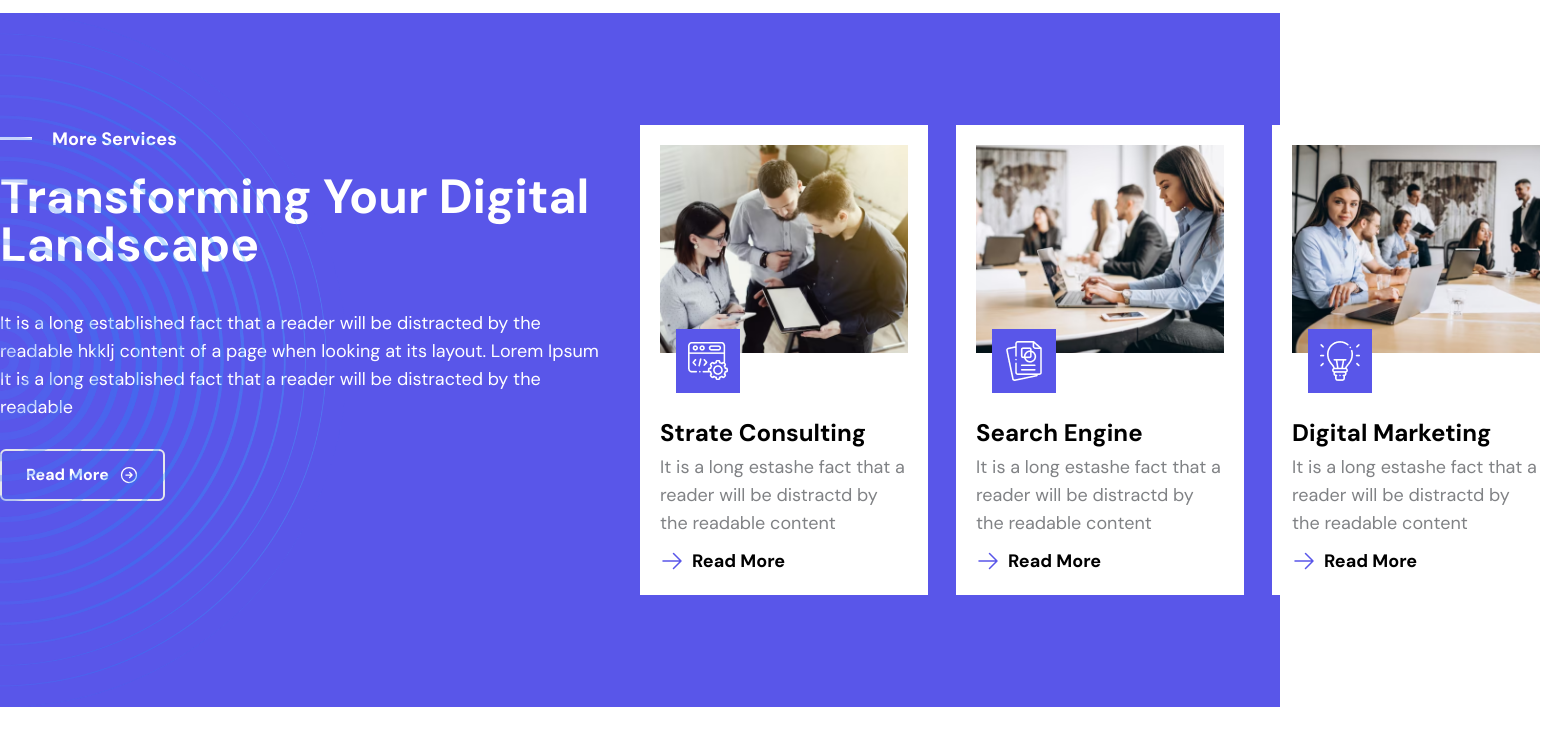
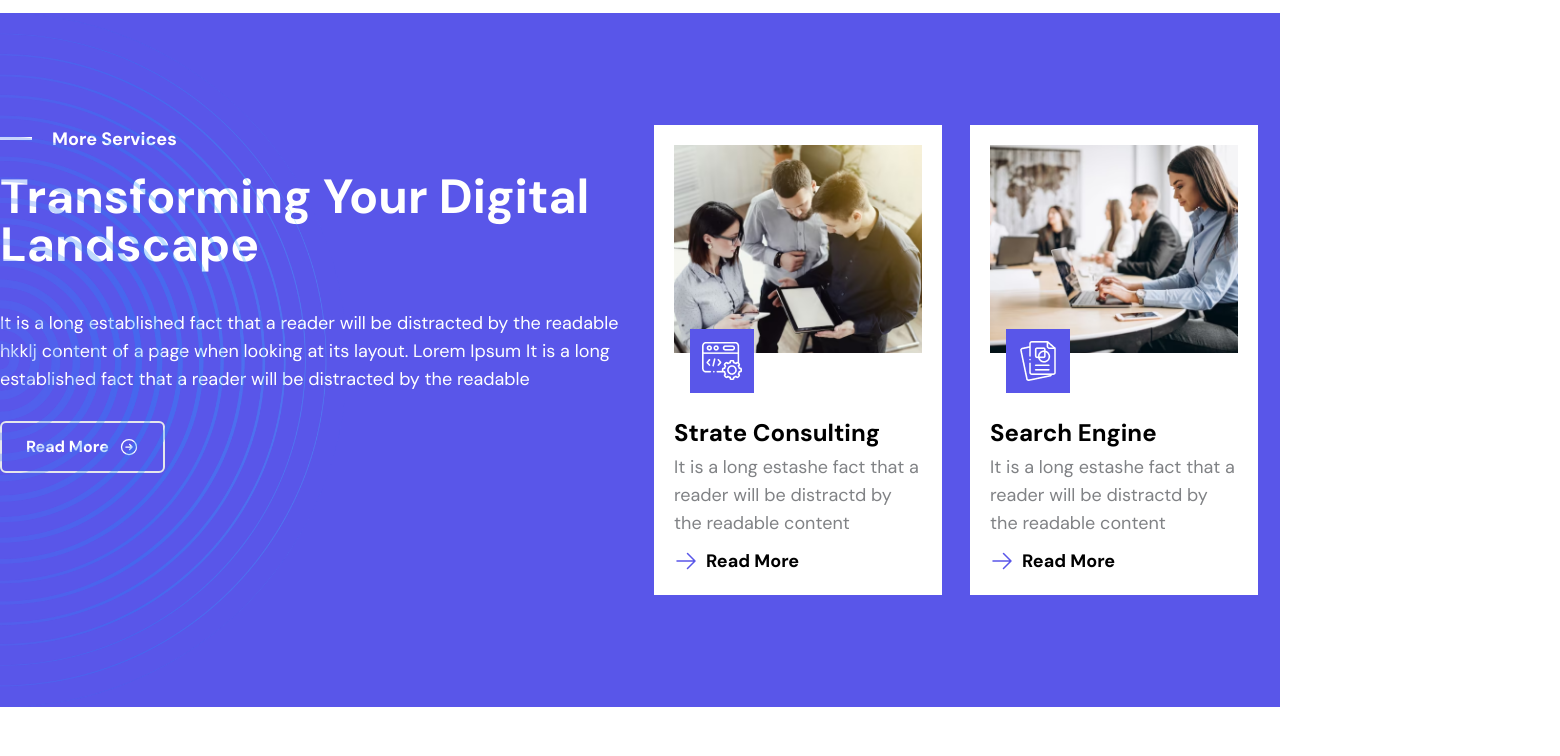
Before and after one commit to mubasyir19/Pixlab07, a Next.js app: page / in a window 1280 px wide. Shown: the part 5920-6676 px from the top of the page, 1560 px wide, since content can reach past the window. Built offline with nearby package versions, Linux system fonts and the light colour scheme.

Commit message:
change visible to scroll

```diff
--- a/src/app/page.tsx
+++ b/src/app/page.tsx
@@ -1131,7 +1131,7 @@ export default function Home() {
               <ArrowRightCircleIcon className="h-auto w-5 text-white" />
             </button>
           </div>
-          <div className="w-1/2 overflow-x-visible">
+          <div className="w-1/2 overflow-x-scroll">
             <div className="flex gap-x-7">
               <div className="card-service min-w-72 bg-white p-5">
                 <div className="relative">
```
